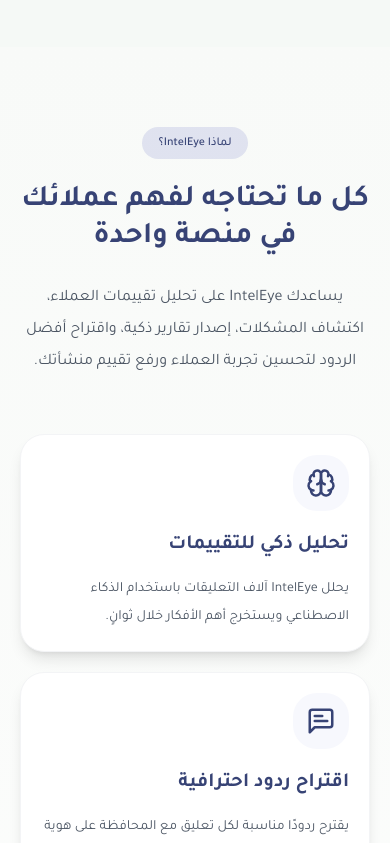
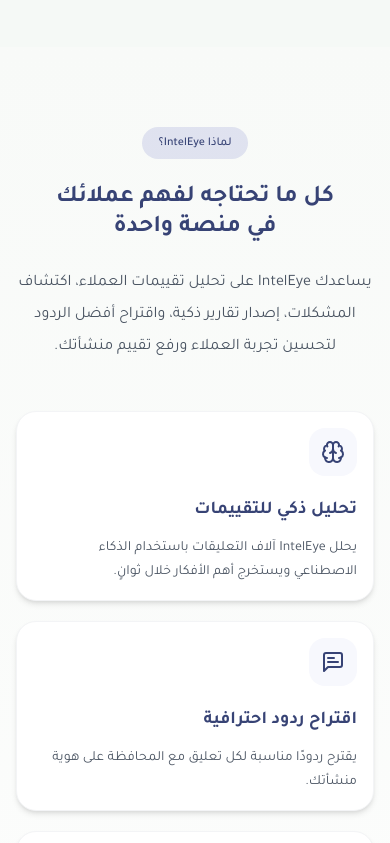
Before and after one commit to alaaalhrebi/inteleye, a Next.js app in the folder inteleye_project/: page / in a window 390 px wide. Shown: the part 3420-4263 px from the top of the page. Built offline with nearby package versions, Linux system fonts and the light colour scheme.

Commit message:
Refactor Features component styles and layout

```diff
--- a/inteleye_project/src/components/Features.tsx
+++ b/inteleye_project/src/components/Features.tsx
@@ -55,7 +55,7 @@ export default function Features() {
       id="features"
       className="bg-gradient-to-b from-[#F8FAF8] to-white py-20 sm:py-24 lg:py-28"
     >
-      <div className="mx-auto max-w-7xl px-5 sm:px-6 lg:px-8">
+      <div className="mx-auto max-w-[1400px] px-4 sm:px-6 lg:px-12">
 
         <motion.div
           initial={{ opacity: 0, y: 40 }}
@@ -69,7 +69,7 @@ export default function Features() {
             لماذا IntelEye؟
           </span>
 
-          <h2 className="mt-6 sm:mt-8 text-3xl sm:text-4xl lg:text-5xl font-bold leading-tight text-primary">
+          <h2 className="mt-6 sm:mt-8 text-2xl sm:text-3xl lg:text-4xl xl:text-5xl font-bold leading-tight text-primary">
 
             كل ما تحتاجه لفهم عملائك
 
@@ -92,7 +92,7 @@ export default function Features() {
         </motion.div>
                 {/* Cards */}
 
-        <div className="mt-14 grid grid-cols-1 gap-5 sm:mt-16 sm:grid-cols-2 sm:gap-6 xl:mt-20 xl:grid-cols-3 xl:gap-8">
+        <div className="mt-12 grid grid-cols-1 gap-5 sm:mt-16 sm:grid-cols-2 sm:gap-6 lg:gap-6 xl:mt-20 xl:grid-cols-3 xl:gap-8">
 
           {features.map((feature, index) => {
             const Icon = feature.icon;
@@ -113,47 +113,44 @@ export default function Features() {
                 }}
                 className="
                   group
-                  rounded-[24px]
+                  rounded-[20px] sm:rounded-[24px]
                   lg:rounded-[30px]
                   border
                   border-gray-100
                   bg-white
-                  p-5
-                  sm:p-6
+                  p-4 sm:p-6
                   lg:p-8
-                  shadow-lg
+                  shadow-md hover:shadow-lg
                   transition-all
-                  hover:-translate-y-2
-                  hover:shadow-2xl
+                  hover:-translate-y-1 sm:hover:-translate-y-2
+                  lg:hover:shadow-2xl
                 "
               >
 
                 {/* Icon */}
 
-                <div className="flex h-14 w-14 items-center justify-center rounded-2xl bg-[#F7F8FD] transition-all duration-300 group-hover:bg-[#374375]/10 sm:h-16 sm:w-16">
+                <div className="flex h-12 w-12 items-center justify-center rounded-xl bg-[#F7F8FD] transition-all duration-300 group-hover:bg-[#374375]/10 sm:h-14 sm:w-14 lg:h-16 lg:w-16">
 
                   <Icon
+                    size={24}
+                    className="sm:hidden text-primary transition-all duration-300 group-hover:scale-110 group-hover:text-[#895159]"
+                  />
+                  <Icon
                     size={30}
-                    className="
-                      text-primary
-                      transition-all
-                      duration-300
-                      group-hover:scale-110
-                      group-hover:text-[#895159]
-                    "
+                    className="hidden sm:block text-primary transition-all duration-300 group-hover:scale-110 group-hover:text-[#895159]"
                   />
 
                 </div>
 
                 {/* Title */}
 
-                <h3 className="mt-5 text-xl font-bold text-primary sm:mt-6 sm:text-2xl">
+                <h3 className="mt-5 text-lg font-bold text-primary sm:mt-6 sm:text-xl lg:text-2xl">
                   {feature.title}
                 </h3>
 
                 {/* Description */}
 
-                <p className="mt-4 text-sm leading-7 text-gray-600 sm:mt-5 sm:text-base sm:leading-8">
+                <p className="mt-3 text-sm leading-6 text-gray-600 sm:mt-4 sm:text-sm lg:text-base lg:leading-7">
                   {feature.description}
                 </p>
 
```
